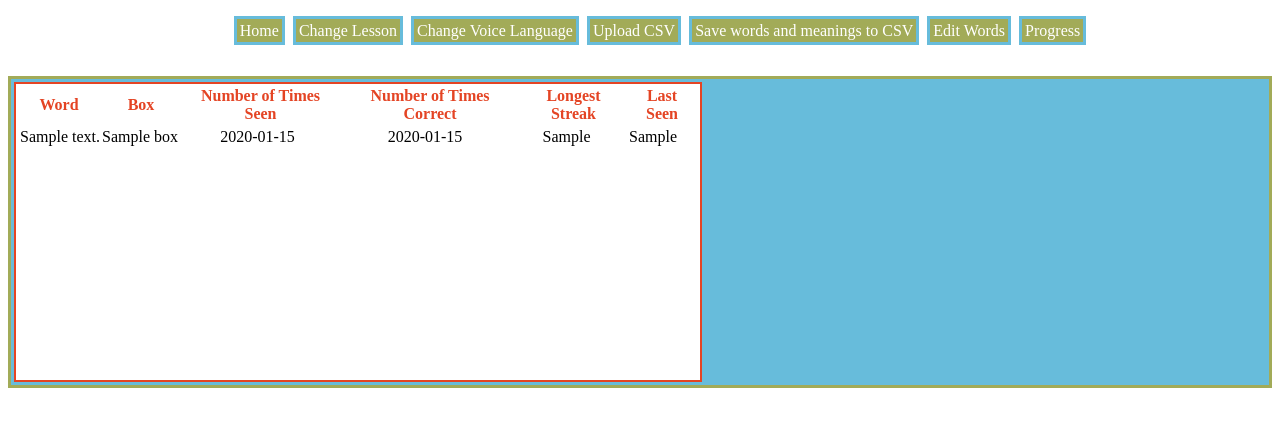
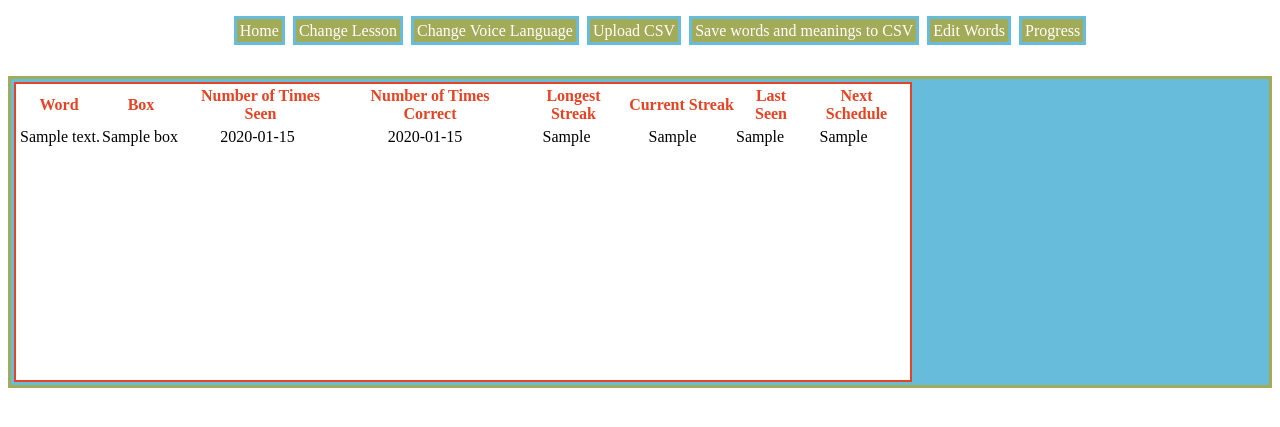
Before and after one commit to kbrady/vocab_learner, a Flask app: template templates/progress.html in a window 1280 px wide. Shown: the part 58-485 px from the top of the page. Run offline with Flask 2, Linux system fonts and the light colour scheme; the template is opened without the code that fills it: most values are stand-ins (such as "Sample title", 1, 10 or a date in 2020); some libraries are stand-ins or nearby versions.

Commit message:
Make times more readable. Include current streak in stats

```diff
--- a/routes.py
+++ b/routes.py
@@ -25,16 +25,25 @@ class word_pair:
 		return self.__repr__()
 
 class word_progress:
-	def __init__(self, text, box='', times_seen=0, times_correct=0, longest_streak=0, last_seen=None):
+	def __init__(self, text, box='', times_seen=0, times_correct=0, longest_streak=0, current_streak=0, last_seen=None, next_schedule=None):
 		self.text = text
 		self.box = box
 		self.times_seen = times_seen
 		self.times_correct = times_correct
 		self.longest_streak = longest_streak
+		self.current_streak = current_streak
 		if last_seen is None:
 			self.last_seen = 'Never'
+			self.next_schedule = 'Never'
 		else:
-			self.last_seen = last_seen.strftime("%d/%m/%y %H:%M:%S %p")
+			self.last_seen = time_to_streak(last_seen)
+			self.next_schedule = time_to_streak(next_schedule)
+
+def time_to_streak(this_time):
+	if datetime.datetime.now() - this_time < datetime.timedelta(days=1):
+		return this_time.strftime("%I:%M %p")
+	else:
+		return this_time.strftime("%b %d")
 
 @app.route('/', methods=['GET', 'POST'])
 def home():
@@ -54,7 +63,7 @@ def home():
 		word_guessed = request.form['guess']
 		w = root.word
 		to_say = w.text
-		if word_guessed == w.text:
+		if root.correct(word_guessed):
 			w.update_stats(not show_word)
 			root.update()
 			root = word_list.get_next()
@@ -144,7 +153,7 @@ def language_page():
 def progress_page():
 	if word_list is None:
 		return redirect('/login')
-	seen_words = [word_progress(x.word.text, '', x.word.num_times_seen, x.word.num_times_correct, x.word.longest_streak, x.word.last_seen) for x in word_list.get_deck_list()]
+	seen_words = [word_progress(x.word.text, x.progress+1, x.word.num_times_seen, x.word.num_times_correct, x.word.longest_streak, x.word.current_streak, x.word.last_seen, x.next_schedule) for x in word_list.get_deck_list()]
 	unseen_words = [word_progress(x[0]) for x in word_list.to_add]
 	return render_template('progress.html', words = seen_words + unseen_words)
 
@@ -152,7 +161,7 @@ def progress_page():
 def see_next_up():
 	if word_list is None:
 		return redirect('/login')
-	next_words = [word_progress(x.word.text, '', x.word.num_times_seen, x.word.num_times_correct, x.word.longest_streak, x.word.last_seen) for x in word_list.next_up]
+	next_words = [word_progress(x.word.text, x.progress+1, x.word.num_times_seen, x.word.num_times_correct, x.word.longest_streak, x.word.current_streak, x.word.last_seen, x.next_schedule) for x in word_list.next_up]
 	return render_template('progress.html', words = next_words)
 
 if __name__ == '__main__':
--- a/templates/progress.html
+++ b/templates/progress.html
@@ -10,7 +10,9 @@
 <th>Number of Times Seen</th>
 <th>Number of Times Correct</th>
 <th>Longest Streak</th>
+<th>Current Streak</th>
 <th>Last Seen</th>
+<th>Next Schedule</th>
 </tr>
 </thead>
 <tbody>
@@ -21,7 +23,9 @@
 <td>{{w.times_seen}}</td>
 <td>{{w.times_correct}}</td>
 <td>{{w.longest_streak}}</td>
+<td>{{w.current_streak}}</td>
 <td>{{w.last_seen}}</td>
+<td>{{w.next_schedule}}</td>
 </tr>
 {% endfor %}
 </tbody>
```
Also changed, not shown: pimsleur.py (+17 -3 lines).
